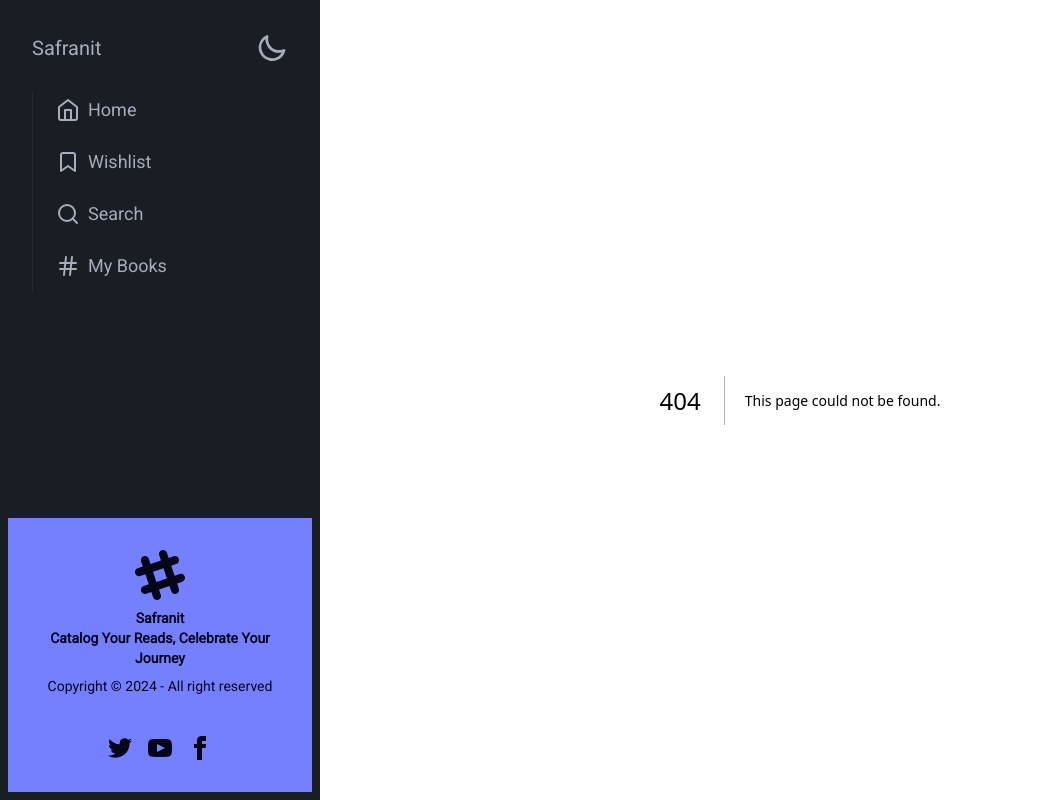
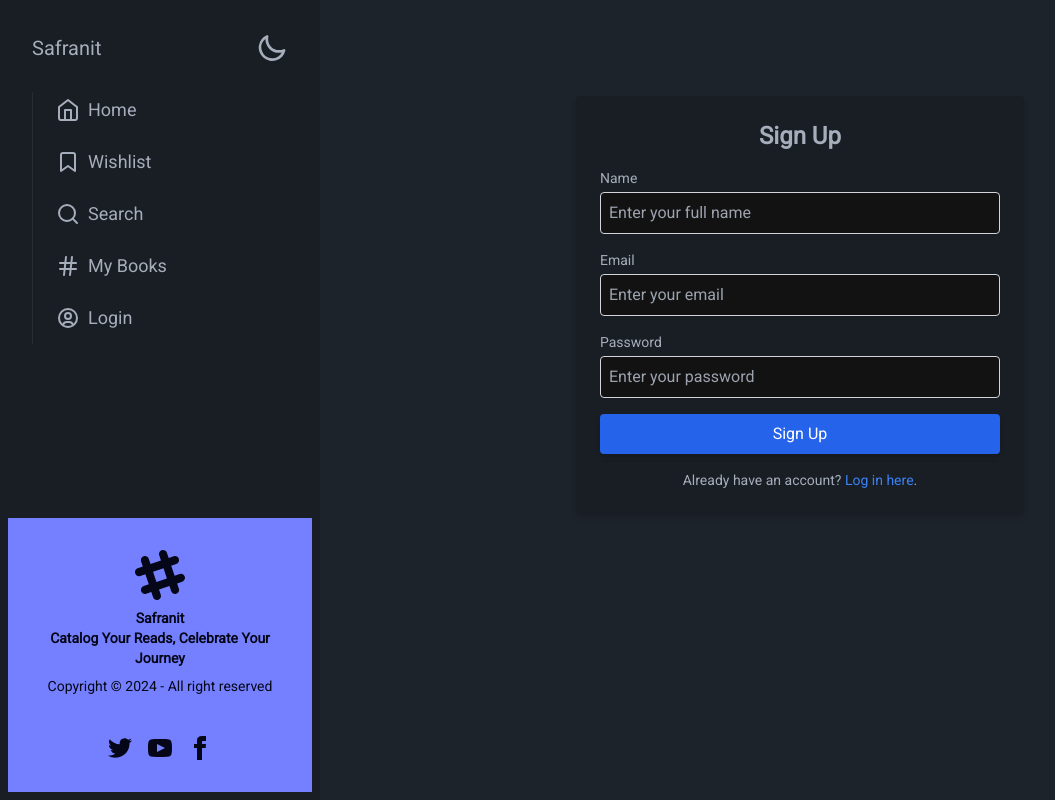
Before and after one commit to danielkariv/Safranit, a Next.js app in the folder safranit-website/: page /signup in a window 1280 px wide. Before the commit this address had no page. Shown: the whole page, without its empty margins (0-1055 px from the left). Built offline with nearby package versions, Linux system fonts and the light colour scheme.

Commit message:
add (wip) login and signup pages, add login link

```diff
--- /dev/null
+++ b/safranit-website/src/app/login/page.tsx
@@ -0,0 +1,63 @@
+import Link from "next/link"; // Import Link if using Next.js
+
+export default function Home() {
+    return (
+        <div className="max-w-screen-lg w-full mx-auto flex flex-col items-center">
+            <div className="flex w-full items-center justify-center p-4">
+                <div className="w-full max-w-md bg-base-200 shadow-md rounded p-6 mt-20">
+                    <h2 className="text-2xl font-bold mb-4 text-center">Login</h2>
+                    <form className="flex flex-col space-y-4">
+                        <div>
+                            <label
+                                htmlFor="email"
+                                className="block text-sm font-medium">
+                                Email
+                            </label>
+                            <input
+                                type="text"
+                                id="email"
+                                name="email"
+                                placeholder="Enter your email"
+                                className="mt-1 p-2 block w-full border border-gray-300 rounded shadow-sm focus:ring-blue-500 focus:border-blue-500"
+                                required
+                            />
+                        </div>
+
+                        <div>
+                            <label
+                                htmlFor="password"
+                                className="block text-sm font-medium">
+                                Password
+                            </label>
+                            <input
+                                type="password"
+                                id="password"
+                                name="password"
+                                placeholder="Enter your password"
+                                className="mt-1 p-2 block w-full border border-gray-300 rounded shadow-sm focus:ring-blue-500 focus:border-blue-500"
+                                required
+                            />
+                        </div>
+
+                        <button
+                            type="submit"
+                            className="w-full bg-blue-600 text-white py-2 rounded shadow-md hover:bg-blue-700 focus:ring-2 focus:ring-blue-500 focus:ring-offset-2">
+                            Login
+                        </button>
+                    </form>
+
+                    <div className="text-center mt-4">
+                        <p className="text-sm">
+                            Don’t have an account?{" "}
+                            <Link
+                                href="/signup"
+                                className="text-blue-500 hover:underline">
+                                Sign up here
+                            </Link>.
+                        </p>
+                    </div>
+                </div>
+            </div>
+        </div>
+    );
+}
--- /dev/null
+++ b/safranit-website/src/app/signup/page.tsx
@@ -0,0 +1,79 @@
+import Link from "next/link"; // Import Link if using Next.js
+
+export default function Signup() {
+    return (
+        <div className="max-w-screen-lg w-full mx-auto flex flex-col items-center">
+            <div className="flex w-full items-center justify-center p-4">
+                <div className="w-full max-w-md bg-base-200 shadow-md rounded p-6 mt-20">
+                    <h2 className="text-2xl font-bold mb-4 text-center">Sign Up</h2>
+                    <form className="flex flex-col space-y-4">
+                        <div>
+                            <label
+                                htmlFor="name"
+                                className="block text-sm font-medium">
+                                Name
+                            </label>
+                            <input
+                                type="text"
+                                id="name"
+                                name="name"
+                                placeholder="Enter your full name"
+                                className="mt-1 p-2 block w-full border border-gray-300 rounded shadow-sm focus:ring-blue-500 focus:border-blue-500"
+                                required
+                            />
+                        </div>
+
+                        <div>
+                            <label
+                                htmlFor="email"
+                                className="block text-sm font-medium">
+                                Email
+                            </label>
+                            <input
+                                type="email"
+                                id="email"
+                                name="email"
+                                placeholder="Enter your email"
+                                className="mt-1 p-2 block w-full border border-gray-300 rounded shadow-sm focus:ring-blue-500 focus:border-blue-500"
+                                required
+                            />
+                        </div>
+
+                        <div>
+                            <label
+                                htmlFor="password"
+                                className="block text-sm font-medium">
+                                Password
+                            </label>
+                            <input
+                                type="password"
+                                id="password"
+                                name="password"
+                                placeholder="Enter your password"
+                                className="mt-1 p-2 block w-full border border-gray-300 rounded shadow-sm focus:ring-blue-500 focus:border-blue-500"
+                                required
+                            />
+                        </div>
+
+                        <button
+                            type="submit"
+                            className="w-full bg-blue-600 text-white py-2 rounded shadow-md hover:bg-blue-700 focus:ring-2 focus:ring-blue-500 focus:ring-offset-2">
+                            Sign Up
+                        </button>
+                    </form>
+
+                    <div className="text-center mt-4">
+                        <p className="text-sm">
+                            Already have an account?{" "}
+                            <Link
+                                href="/login"
+                                className="text-blue-500 hover:underline">
+                                Log in here
+                            </Link>.
+                        </p>
+                    </div>
+                </div>
+            </div>
+        </div>
+    );
+}
--- a/safranit-website/src/components/MainDrawer.tsx
+++ b/safranit-website/src/components/MainDrawer.tsx
@@ -35,11 +35,11 @@ export default function MainDrawer({
     };
 
     return (
-        <div className="drawer lg:drawer-open">
+      <div className="drawer lg:drawer-open">
         <input id="my-drawer-2" type="checkbox" className="drawer-toggle" />
         <div className="drawer-content flex flex-col">
           {/* Page content here */}
-          <Navbar/>
+          <Navbar />
           {children}
         </div>
         <div className="drawer-side">
@@ -53,7 +53,9 @@ export default function MainDrawer({
               {/* Sidebar content here */}
               <li>
                 <div className="p-4 flex justify-between items-center">
-                <Link href="/" className="text-xl">Safranit</Link>
+                  <Link href="/" className="text-xl">
+                    Safranit
+                  </Link>
                   <div className="join gap-3">
                     <label className="swap swap-rotate">
                       {/* this hidden checkbox controls the state */}
@@ -109,7 +111,7 @@ export default function MainDrawer({
               <li>
                 <ul className="p-2">
                   <li>
-                    <Link href="/" className="flex items-center text-lg mb-2" >
+                    <Link href="/" className="flex items-center text-lg mb-2">
                       <svg
                         xmlns="http://www.w3.org/2000/svg"
                         width="24"
@@ -128,7 +130,10 @@ export default function MainDrawer({
                     </Link>
                   </li>
                   <li>
-                    <Link href="/wishlist" className="flex items-center text-lg mb-2">
+                    <Link
+                      href="/wishlist"
+                      className="flex items-center text-lg mb-2"
+                    >
                       <svg
                         xmlns="http://www.w3.org/2000/svg"
                         width="24"
@@ -146,7 +151,10 @@ export default function MainDrawer({
                     </Link>
                   </li>
                   <li>
-                    <Link href="/search" className="flex items-center text-lg mb-2">
+                    <Link
+                      href="/search"
+                      className="flex items-center text-lg mb-2"
+                    >
                       <svg
                         xmlns="http://www.w3.org/2000/svg"
                         width="24"
@@ -165,7 +173,10 @@ export default function MainDrawer({
                     </Link>
                   </li>
                   <li>
-                    <Link href="/profile/books"className="flex items-center text-lg mb-2">
+                    <Link
+                      href="/profile/books"
+                      className="flex items-center text-lg mb-2"
+                    >
                       <svg
                         xmlns="http://www.w3.org/2000/svg"
                         width="24"
@@ -184,11 +195,36 @@ export default function MainDrawer({
                       </svg>
                       My Books
                     </Link>
+                    <Link
+                      href="/login"
+                      className="flex items-center text-lg mb-2"
+                    >
+                      <svg
+                        width="24"
+                        height="24"
+                        viewBox="0 0 24 24"
+                        fill="none"
+                        stroke="currentColor"
+                        strokeWidth="2"
+                        strokeLinecap="round"
+                        strokeLinejoin="round"
+                      >
+                        <path
+                          stroke="currentColor"
+                          strokeWidth="2"
+                          strokeLinecap="round"
+                          strokeLinejoin="round"
+                          fill="none"
+                          d="M12 21a9 9 0 1 0 0-18 9 9 0 0 0 0 18Zm0 0a8.949 8.949 0 0 0 4.951-1.488A3.987 3.987 0 0 0 13 16h-2a3.987 3.987 0 0 0-3.951 3.512A8.948 8.948 0 0 0 12 21Zm3-11a3 3 0 1 1-6 0 3 3 0 0 1 6 0Z"
+                        />
+                      </svg>
+                      Login
+                    </Link>
                   </li>
                 </ul>
               </li>
             </ul>
-            <Footer/>
+            <Footer />
           </div>
         </div>
       </div>
```
